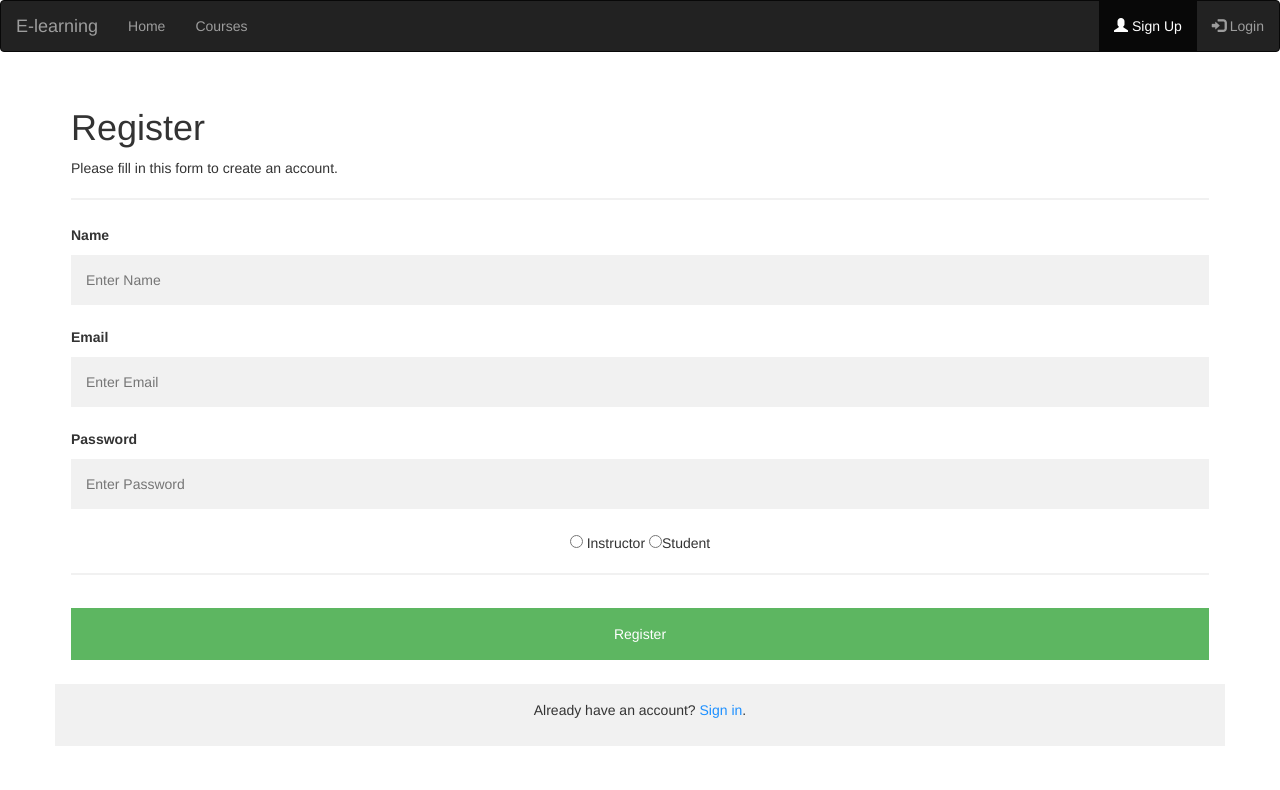
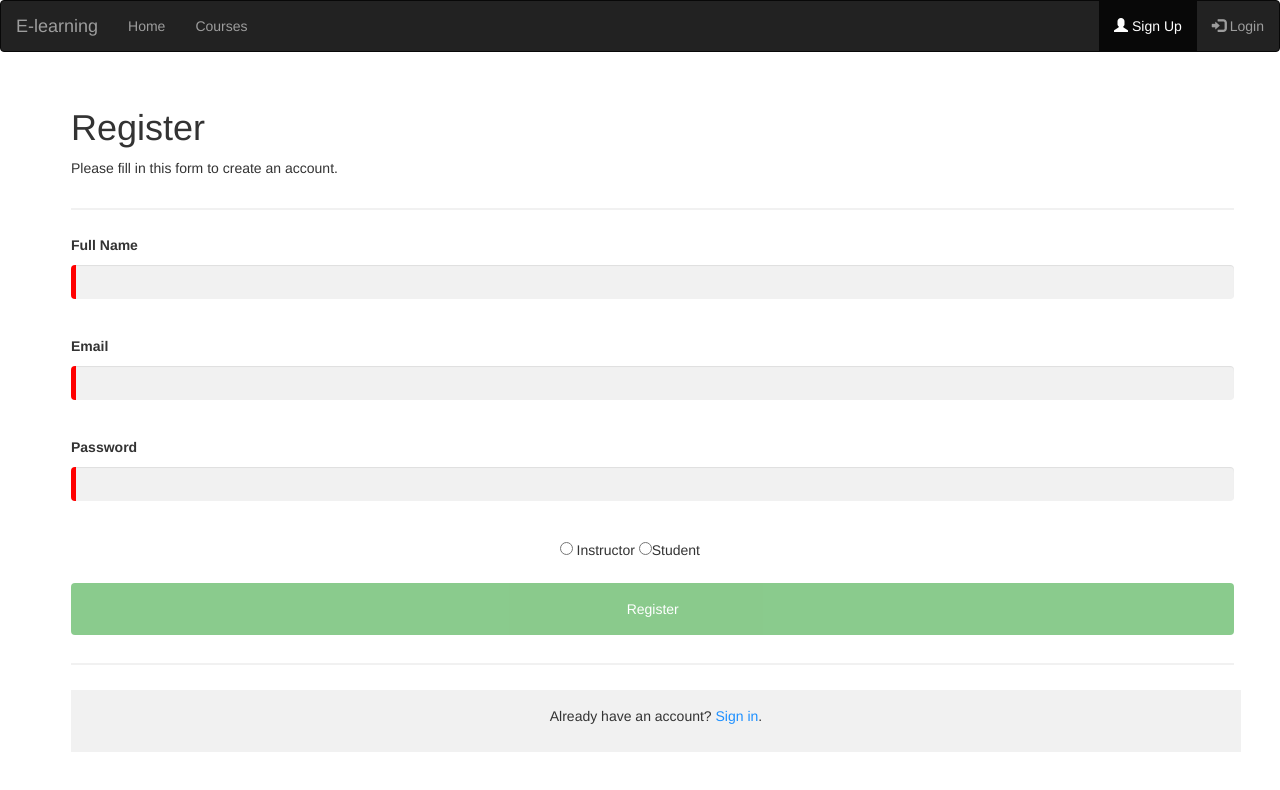
Before and after one commit to uj30/E-learning-angular, an Angular app: page /signup in a window 1280 px wide. Shown: the top 790 px of the page. Built offline with nearby package versions, Linux system fonts and the light colour scheme.

Commit message:
Template Driven Form

```diff
--- a/src/app/auth/signin/auth.service.ts
+++ b/src/app/auth/signin/auth.service.ts
@@ -75,6 +75,15 @@ constructor(private http:Http,private _cookieService:CookieService)
      return this.isUserLoggedIn;
    }
 
+   //For Registering User In Database
+   getregister(user) {
+    return  this.http.post('http://localhost:3000/api/signup',user)
+     .toPromise()
+     .then((res)=> {
+       return res;
+     });
+ }
+
    //For Login
   getlogin(data){
     var status=0;
--- a/src/app/auth/signup/signup.component.css
+++ b/src/app/auth/signup/signup.component.css
@@ -8,7 +8,7 @@ body {font-family: Arial, Helvetica, sans-serif;}
 
 /* Full-width input fields */
 input[type=text], input[type=password] {
-    width: 100%;
+    width: 210%;
     padding: 15px;
     margin: 5px 0 22px 0;
     display: inline-block;
@@ -25,6 +25,7 @@ input[type=text]:focus, input[type=password]:focus {
 hr {
     border: 1px solid #f1f1f1;
     margin-bottom: 25px;
+    width: 210%;
 }
 
 /* Set a style for all buttons */
@@ -35,7 +36,7 @@ hr {
     margin: 8px 0;
     border: none;
     cursor: pointer;
-    width: 100%;
+    width: 210%;
     opacity: 0.9;
 }
 
@@ -53,3 +54,11 @@ a {
     background-color: #f1f1f1;
     text-align: center;
 }
+
+.ng-valid[required], .ng-valid.required {
+    border-left:5px solid green;
+}
+
+.ng-invalid:not(form) {
+    border-left: 5px solid red;
+}
--- a/src/app/auth/signup/signup.component.html
+++ b/src/app/auth/signup/signup.component.html
@@ -26,39 +26,81 @@
 
  <!-- App component -->
 
-<div *ngIf="show">
-<form>
  <div class="container">
   <h1>Register</h1>
   <p>Please fill in this form to create an account.</p>
+
+
+<div class="layout" style="background-size:100% auto" >
+  <div class="py-5">
+    <div class="row">
+      <div class="col-md-6 mx-auto">
+        <span class="anchor" id="formLogin"></span>
   <hr>
+        <!-- form card login -->
+        <div class="card rounded-0">
+          <div class="card-body">
+            <form class="form" #registerform = "ngForm">
+              <div class="form-group">
+                <label for="username"><strong>Full Name</strong></label>
+                <input type="text" [(ngModel)]="registerUserData.username" id = "username" name="username" class="form-control" required pattern="[a-zA-Z]+" #username = "ngModel" >
+              <div *ngIf = "username?.errors && (username?.dirty || username?.touched)" class = "alert alert-danger">
+                <div [hidden]= "!username?.errors.required">
+                    Name is required
+                </div>
+              </div>
+              </div>
+              <div class="form-group">
+                <label><strong>Email</strong></label>
+                <input type="text" [(ngModel)]="registerUserData.email" id ="email" name="email" class="form-control"  required  pattern="[a-zA-Z0-9]+(@)[a-zA-z]+(.)(com|co.in|in|org)" #email = "ngModel">
+                <div *ngIf = "email?.errors && (email?.dirty || email?.touched)" class = "alert alert-danger">
+                  <div [hidden]= "!email?.errors.required">
+                      Must be required
+                  </div>
+                  <div [hidden]= "!email?.errors.valid">
+                    Enter valid email
+                </div>
+                </div>
+            </div>
 
-    <label for="name"><b>Name</b></label>
-    <input type="text" placeholder="Enter Name" name="name" [(ngModel)]="name1" required>
+              <div class="form-group">
+                <label><strong>Password</strong></label>
+                <input type="password" id ="password" [(ngModel)]="registerUserData.password" name="password" class="form-control"  required minlength = 6 #password = "ngModel">
+                <div *ngIf = "password?.errors && (password?.dirty || password?.touched)" class = "alert alert-danger">
+                  <div [hidden]= "!password?.errors.required">
+                      Password is required
+                  </div>
+                  <div [hidden]= "!password?.errors.minlength">
+                        Password must be atleast 6 characters long.
+                  </div>
+                </div>
+              </div>
 
-    <label for="email"><b>Email</b></label>
-    <input type="text" placeholder="Enter Email" name="email" [(ngModel)]="user" required>
-
-    <label for="psw"><b>Password</b></label>
-    <input type="password" placeholder="Enter Password" name="psw"  [(ngModel)]="pwd" required>
-
-    <div style="text-align:center">
-      <input type="radio" name="radio" value="instructor" [(ngModel)]="type_of_user" required> Instructor &ensp;&ensp;
-      <input type="radio" name="radio" value="student" [(ngModel)]="type_of_user">Student
+              <div class="form-group"style="width: 210%;">
+              <div style="margin-left:42%">
+                <input type="radio" name="radio" value="Instructor" [(ngModel)]="type_of_user" required> Instructor &ensp;&ensp;
+                <input type="radio" name="radio" value="Student" [(ngModel)]="type_of_user">Student
                 <br>
                 </div>
+              </div>
 
+              <button type="button"  [disabled]= "!registerform.valid" (click)="registerUser()" class="btn btn-primary float-right registerbtn">Register</button>
+            </form>
             <hr>
-
-    <button type="submit" class="registerbtn" (click)="getregister()">Register</button>
-  </div>
-</form>
             <div class="container signin">
               <p>Already have an account? <a routerLink='/signin'>Sign in</a>.</p>
             </div>
+            </div>
+
+          <!--/card-block-->
+        </div>
+        <!-- /form card login -->
 
       </div>
 
-<div *ngIf = "!show">
-  <h1 style="margin-top:19%;margin-left:33%;font-size: 40px;color:orange">You are registered.</h1>
+
     </div>
+  </div>
+  </div>
+
+  </div>
--- a/src/app/auth/signup/signup.component.ts
+++ b/src/app/auth/signup/signup.component.ts
@@ -1,5 +1,5 @@
-import { Component, OnInit } from '@angular/core';
-import { AuthenticationService } from './auth.service';
+import { Component, OnInit,NgModule,Pipe } from '@angular/core';
+import { AuthenticationService } from '../signin/auth.service';
 import { Router } from '@angular/router';
 import { CookieService } from '../../auth/cookie.service';
 
@@ -10,45 +10,51 @@ import { CookieService } from '../../auth/cookie.service';
   providers: [AuthenticationService]
 })
 export class SignupComponent implements OnInit {
-  user : String;
-  pwd: String;
-  name1:String;
-  type_of_user:String;
-  show : Boolean;
-  name;
-
+  registerUserData={
+    username:'',
+    email:'',
+    password:''
+  };
+  type_of_user;
+  name1;
+  type_of_user1;
+  userid;
   constructor(public _authService:AuthenticationService,private router: Router,private _cookieService:CookieService) {
-    this.show=true;
    }
 
-   //Function for Register User In Database
-
-  getregister()
-  {
-  if(this.user==undefined || this.pwd==undefined || this.name1==undefined || this.type_of_user==undefined)
-  {
-    alert("Every field is mandatory");
-  }
-  else if(this.pwd.length<=5)
-      {
-        alert("Password length should be minimum 6 character");
-      }
-      else
-      {
-  this._authService.getregister({name:this.name1,email:this.user, password:this.pwd,type_of_user:this.type_of_user}).
+   registerUser()
+   {
+    this._authService.getregister({name:this.registerUserData.username,email:this.registerUserData.email, password:this.registerUserData.password,type_of_user:this.type_of_user}).
   then((res)=>{
    var res1 = res.json();
+
     if(res1.msg=="Fail")
-    { alert("Try Different Email");
+    { alert("This Email Is Already Registered");
     }
-    else{ this.show=false;}
+    else{ alert("You are successful registered");
+    this._authService.getlogin({user:this.registerUserData.email, pwd:this.registerUserData.password}).
+    then((res) => {
+       this.name1 = res.name;
+       this.type_of_user1=res.type_of_user;
+       this.userid=res.userid;
+       this._cookieService.set("name",this.name1,null,null,null,null);
+       this._cookieService.set("type_of_user",this.type_of_user1,null,null,null,null);
+       this._cookieService.set("userid",this.userid,null,null,null,null);
+      if(this.name1=="Wrong")
+      {}
+      else{
+        this._cookieService.set("isLogedIn","yes",null,null,null,null);
+        this._authService.setUserLoggedIn();
+      this.router.navigate(['/dashboard'])
+    }
+    });
+  }
   });
-     }
   }
 
   ngOnInit() {
     if(this._cookieService.get("isLogedIn")=="yes"){
-      this.router.navigate(['dashboard']);
+          this.router.navigate(['dashboard']);
   }
   }
 
--- /dev/null
+++ b/src/app/course-content/course-content.component.html
@@ -0,0 +1,2 @@
+<h1><u>course-content works! {{courseid}}</u>
+  <button class="btn buttonback design" (click)="back()" style="float: right;">Back</button> </h1>
--- a/src/app/dashboard/dashboard.component.html
+++ b/src/app/dashboard/dashboard.component.html
@@ -60,7 +60,7 @@
           </div>
           <div class="col-md-10">
             <div class="row">
-                <div class="col-md-6" *ngIf='type_of_user=="student"'>
+                <div class="col-md-6" *ngIf='type_of_user=="Student"'>
                     <div class="content-box-large">
                         <div class="content-box-header">
                             <div class="panel-title">Available Courses</div>
@@ -77,7 +77,7 @@
                     </div>
                 </div>
 
-                <div *ngIf='type_of_user=="instructor"' class="col-md-6">
+                <div *ngIf='type_of_user=="Instructor"' class="col-md-6">
                     <div class="row">
                         <div class="col-md-12">
 
@@ -99,7 +99,7 @@
                     </div>
                 </div>
 
-                <div class="col-md-6" *ngIf='type_of_user=="student"'>
+                <div class="col-md-6" *ngIf='type_of_user=="Student"'>
                     <div class="row">
                         <div class="col-md-12">
                             <div class="content-box-header">
@@ -117,7 +117,7 @@
                     </div>
                 </div>
 
-                <div class="col-md-6" *ngIf='type_of_user=="instructor"'>
+                <div class="col-md-6" *ngIf='type_of_user=="Instructor"'>
                     <div class="row">
                         <div class="col-md-12">
                             <div class="content-box-header">
```
Also changed, not shown: src/app/course-content/course-content.component.ts (added, +21 -0 lines), src/app/course-content/course-content.component.css (added), 1 other file (tests, documents, lock files or other folders). Lines whose indentation alone changed are shown as unchanged.
